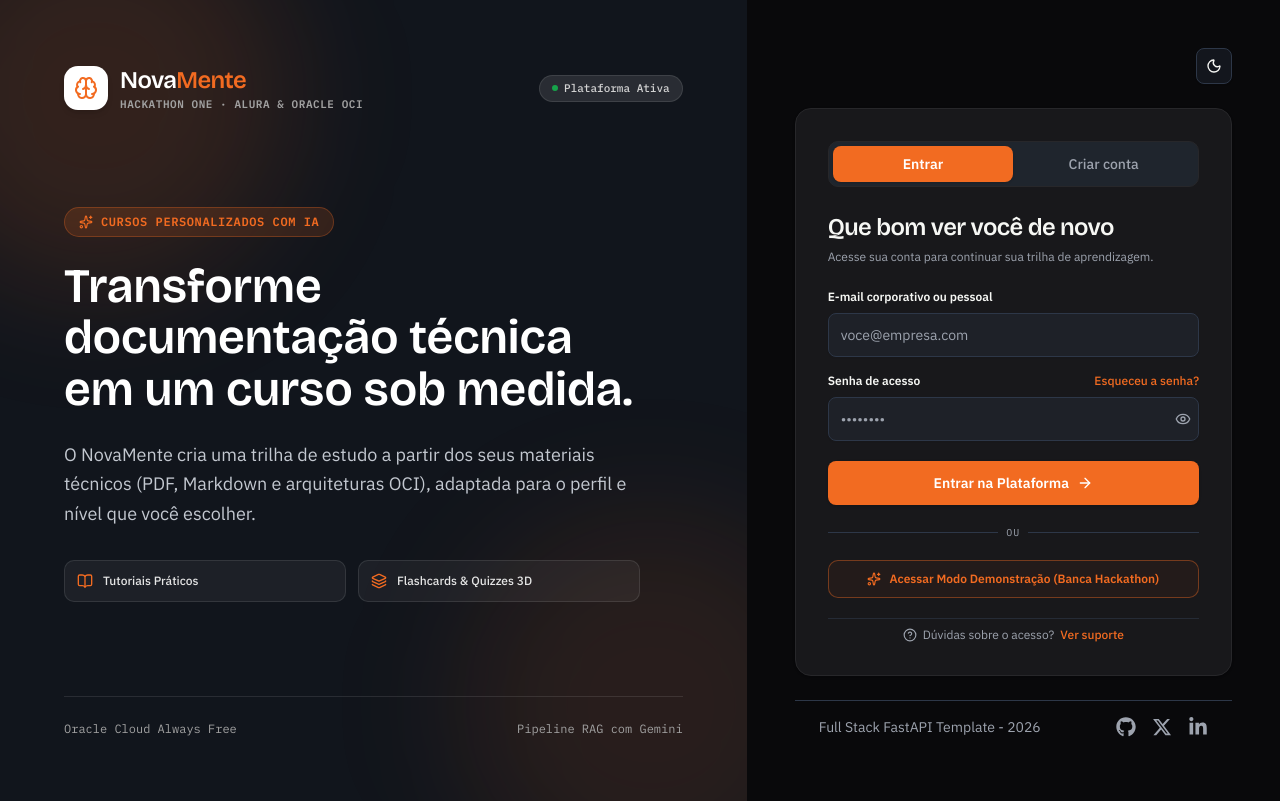
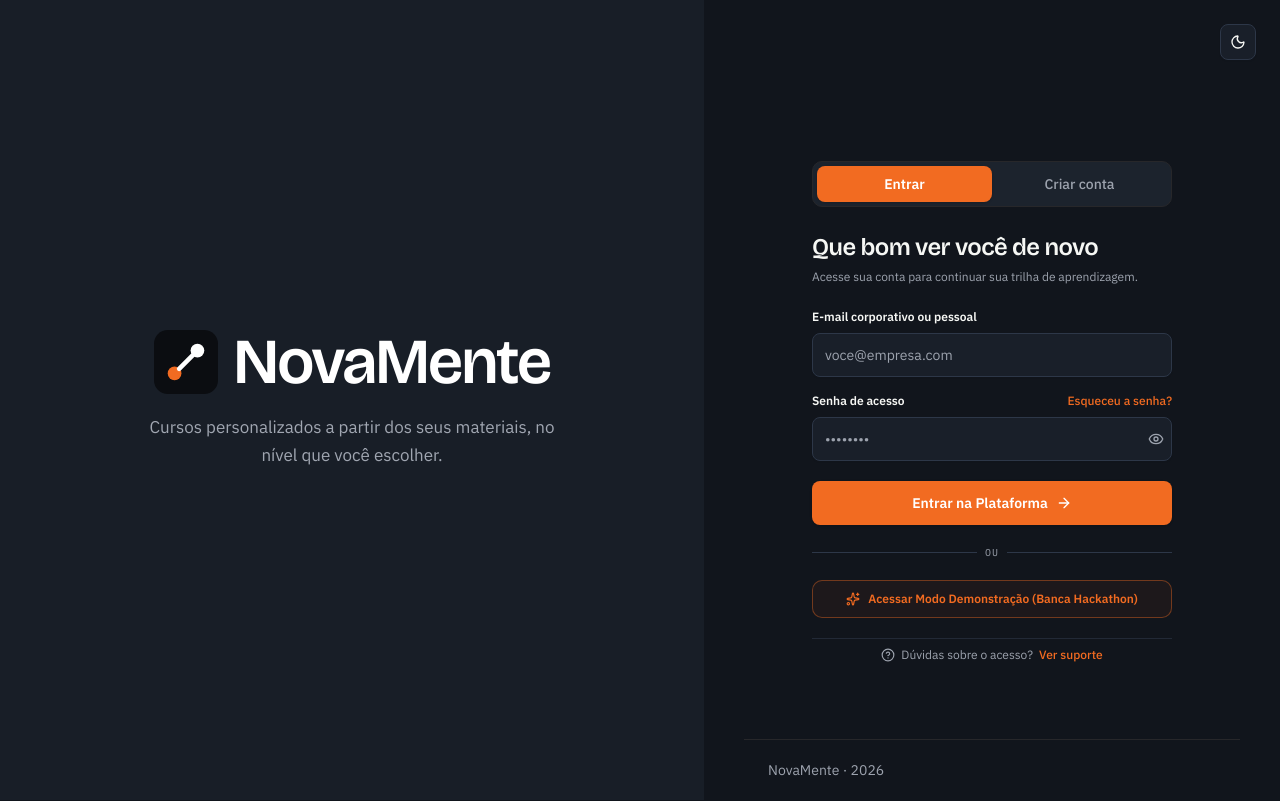
Before and after one commit to No-Country-simulation/g10_equipe1_novamente, a React (Vite) app in the folder frontend/: page /login in a window 1280 px wide. Built offline with nearby package versions, Linux system fonts and the light colour scheme; no server answers.

Commit message:
style(auth): refatora AuthLayout conforme identidade minimalista da Sprint 1

```diff
--- a/frontend/src/components/Common/AuthLayout.tsx
+++ b/frontend/src/components/Common/AuthLayout.tsx
@@ -1,8 +1,4 @@
-import { Link } from "@tanstack/react-router"
-import { Brain, Sparkles, BookOpen, Layers } from "lucide-react"
-
 import { Appearance } from "@/components/Common/Appearance"
-import { Footer } from "./Footer"
 
 interface AuthLayoutProps {
   children: React.ReactNode
@@ -10,83 +6,55 @@ interface AuthLayoutProps {
 
 export function AuthLayout({ children }: AuthLayoutProps) {
   return (
-    <div className="grid min-h-svh lg:grid-cols-12 bg-[#F6F7F4] dark:bg-zinc-950 font-sans">
-      {/* LADO ESQUERDO: Hero escuro com a identidade visual oficial da NovaMente (Protótipo Karina) */}
-      <div className="lg:col-span-6 xl:col-span-7 bg-[#11151C] text-white p-8 sm:p-12 lg:p-16 flex flex-col justify-between relative overflow-hidden">
-        {/* Efeito de brilho de fundo sutil */}
-        <div className="absolute -top-24 -left-24 w-96 h-96 bg-[#F26B21]/15 rounded-full blur-3xl pointer-events-none" />
-        <div className="absolute -bottom-24 -right-24 w-96 h-96 bg-primary/10 rounded-full blur-3xl pointer-events-none" />
-
-        {/* Topo do Hero: Logo oficial */}
-        <div className="relative z-10 flex items-center justify-between">
-          <Link to="/" className="flex items-center gap-3 group">
-            <div className="flex h-11 w-11 shrink-0 items-center justify-center rounded-xl bg-white text-[#11151C] shadow-md group-hover:scale-105 transition-transform">
-              <Brain className="h-6 w-6 text-[#F26B21]" />
-            </div>
-            <div className="flex flex-col text-left">
-              <div className="flex items-center text-2xl font-bold font-heading tracking-tight">
-                <span className="text-white">Nova</span>
-                <span className="text-[#F26B21]">Mente</span>
-              </div>
-              <span className="text-[11px] font-mono tracking-wider uppercase text-neutral-400 font-semibold">
-                Hackathon ONE · Alura & Oracle OCI
-              </span>
-            </div>
-          </Link>
-
-          <span className="hidden sm:inline-flex items-center gap-1.5 px-3 py-1 rounded-full text-[11px] font-mono font-medium bg-white/10 text-neutral-300 border border-white/10">
-            <span className="w-1.5 h-1.5 rounded-full bg-[#16A34A] animate-pulse"></span>
-            Plataforma Ativa
+    <div className="min-h-screen w-full flex flex-col lg:flex-row bg-[#FFFFFF] dark:bg-[#11151C] text-[#11151C] dark:text-[#F6F7F4] font-sans antialiased">
+      {/* LADO ESQUERDO: Minimalista, limpo e arejado (fiel ao protótipo da Sprint 1) */}
+      <div className="flex-1 bg-[#F6F7F4] dark:bg-[#181E27] p-8 sm:p-12 lg:p-16 flex flex-col items-center justify-center gap-5 text-center min-h-[320px] lg:min-h-screen">
+        <div className="flex items-center justify-center gap-4">
+          {/* Ícone oficial NovaMente do protótipo */}
+          <svg
+            width="64"
+            height="64"
+            viewBox="0 0 28 28"
+            aria-hidden="true"
+            className="shrink-0"
+          >
+            <rect width="28" height="28" rx="6" fill="#11151C" className="dark:fill-[#0B0D11]" />
+            <circle cx="9" cy="19" r="3" fill="#F26B21" />
+            <circle cx="19" cy="9" r="3" fill="#FFFFFF" />
+            <path
+              d="M11 17l6-6"
+              stroke="#FFFFFF"
+              strokeWidth="2"
+              strokeLinecap="round"
+            />
+          </svg>
+          <span className="font-heading text-4xl sm:text-5xl lg:text-[64px] leading-none font-bold text-[#11151C] dark:text-white tracking-tight select-none">
+            NovaMente
           </span>
         </div>
-
-        {/* Centro do Hero: Proposta de valor e textos da Karina */}
-        <div className="relative z-10 my-auto py-10 flex flex-col gap-6 max-w-xl">
-          <div className="inline-flex items-center gap-2 w-fit rounded-full bg-[#F26B21]/15 px-3.5 py-1.5 border border-[#F26B21]/30 text-xs font-mono font-semibold tracking-wider text-[#F26B21] uppercase">
-            <Sparkles className="w-3.5 h-3.5" /> CURSOS PERSONALIZADOS COM IA
-          </div>
-
-          <h1 className="font-heading text-3xl sm:text-4xl xl:text-5xl font-bold leading-[1.08] text-white">
-            Transforme documentação técnica em um curso sob medida.
-          </h1>
-
-          <p className="text-base sm:text-lg text-[#C3C8D0] leading-relaxed">
-            O NovaMente cria uma trilha de estudo a partir dos seus materiais técnicos (PDF, Markdown e arquiteturas OCI), adaptada para o perfil e nível que você escolher.
-          </p>
-
-          {/* Destaques Didáticos */}
-          <div className="grid grid-cols-2 gap-3 pt-2">
-            <div className="flex items-center gap-2.5 rounded-lg bg-white/5 border border-white/10 p-3">
-              <BookOpen className="w-4 h-4 text-[#F26B21]" />
-              <span className="text-xs font-medium text-neutral-200">Tutoriais Práticos</span>
-            </div>
-            <div className="flex items-center gap-2.5 rounded-lg bg-white/5 border border-white/10 p-3">
-              <Layers className="w-4 h-4 text-[#F26B21]" />
-              <span className="text-xs font-medium text-neutral-200">Flashcards & Quizzes 3D</span>
-            </div>
-          </div>
-        </div>
-
-        {/* Rodapé do Hero */}
-        <div className="relative z-10 pt-6 border-t border-white/10 flex items-center justify-between text-xs text-neutral-400 font-mono">
-          <span>Oracle Cloud Always Free</span>
-          <span>Pipeline RAG com Gemini</span>
-        </div>
+        <p className="m-0 max-w-[420px] text-base sm:text-[17px] leading-relaxed text-[#3D434D] dark:text-[#A0A6B1] font-normal">
+          Cursos personalizados a partir dos seus materiais, no nível que você escolher.
+        </p>
       </div>
 
-      {/* LADO DIREITO: Card com os Formulários de Acesso (Login / Cadastro) */}
-      <div className="lg:col-span-6 xl:col-span-5 flex flex-col justify-between p-6 sm:p-10 lg:p-12">
-        <div className="flex justify-end">
+      {/* LADO DIREITO: Layout limpo sem cards pesados, focado no formulário */}
+      <div className="flex-1 bg-[#FFFFFF] dark:bg-[#11151C] flex flex-col justify-between min-h-[580px] lg:min-h-screen">
+        {/* Topo com o seletor discreto de tema */}
+        <div className="flex justify-end p-4 sm:p-6">
           <Appearance />
         </div>
 
-        <div className="flex flex-1 items-center justify-center py-6">
-          <div className="w-full max-w-[440px] bg-white dark:bg-zinc-900 border border-[#D5D9D2] dark:border-zinc-800 rounded-2xl shadow-sm p-7 sm:p-8">
+        {/* Centro com o formulário limpo max-w-[360px] */}
+        <div className="flex flex-1 items-center justify-center px-6 sm:px-10 py-6 sm:py-12">
+          <div className="w-full max-w-[360px] flex flex-col gap-5">
             {children}
           </div>
         </div>
 
-        <Footer />
+        {/* Rodapé oficial limpo da Sprint 1 */}
+        <footer className="mx-6 sm:mx-10 py-5 px-6 border-t border-[#D5D9D2] dark:border-zinc-800 text-sm text-[#555B66] dark:text-[#9DA3AE]">
+          NovaMente · 2026
+        </footer>
       </div>
     </div>
   )
```
